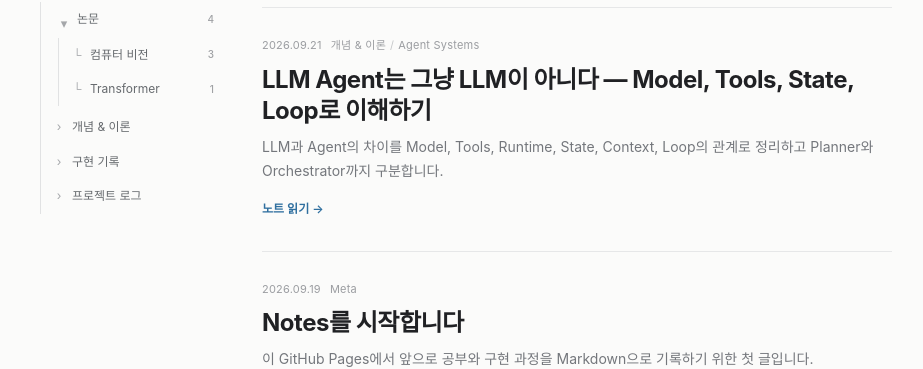
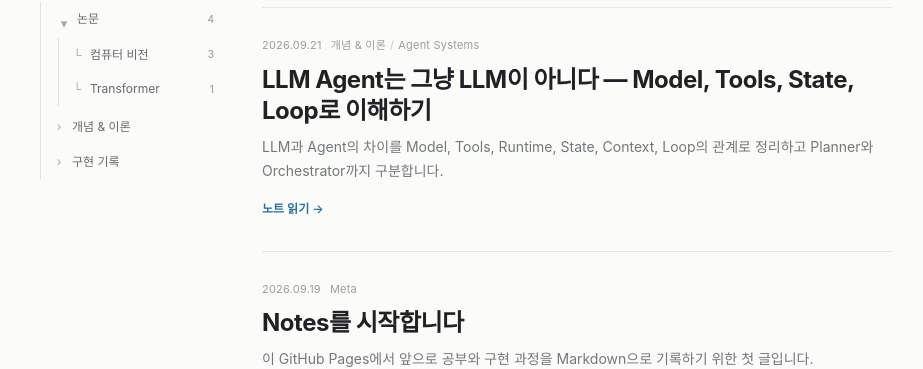
Before and after one commit to nayana224/nayana224.github.io, a Jekyll site: the page built from notes/index.html, in a window 1280 px wide. Shown: the part 390-759 px from the top of the page, without its empty margins (178-1101 px from the left). Built offline with Jekyll 4.4.1, drawn with Linux system fonts in a browser that asks for light colours.

Commit message:
focus Notes on public knowledge content

```diff
--- a/notes/index.html
+++ b/notes/index.html
@@ -11,7 +11,7 @@
   <meta http-equiv="Pragma" content="no-cache">
   <meta http-equiv="Expires" content="0">
   <title>Notes | Inpyo Lee</title>
-  <meta name="description" content="Inpyo Lee's personal knowledge library for papers, concepts and theory, implementations, and selected public project notes.">
+  <meta name="description" content="Inpyo Lee's personal knowledge library for papers, concepts and theory, and public implementations.">
   <link rel="stylesheet" href="{{ '/stylesheets/notes.css?v=20260919-9' | relative_url }}">
 </head>
 <body class="notes-page" data-notes-lang="ko">
@@ -85,9 +85,6 @@
                 <span class="folder-label"><span class="folder-glyph">›</span><span class="ui-ko">구현 기록</span><span class="ui-en">Implementations</span></span>
               </button>
 
-              <button class="folder-item root-child" type="button" data-filter="projects">
-                <span class="folder-label"><span class="folder-glyph">›</span><span class="ui-ko">프로젝트 로그</span><span class="ui-en">Project Logs</span></span>
-              </button>
             </div>
           </div>
         </div>
@@ -165,8 +162,7 @@
         'topic:Computer Vision': { ko: '컴퓨터 비전', en: 'Computer Vision' },
         'topic:Transformer': { ko: 'Transformer', en: 'Transformer' },
         concept: { ko: '개념 & 이론', en: 'Concepts & Theory' },
-        implementation: { ko: '구현 기록', en: 'Implementations' },
-        projects: { ko: '프로젝트 로그', en: 'Project Logs' }
+        implementation: { ko: '구현 기록', en: 'Implementations' }
       };
 
       function applyLanguage(nextLang) {
```
